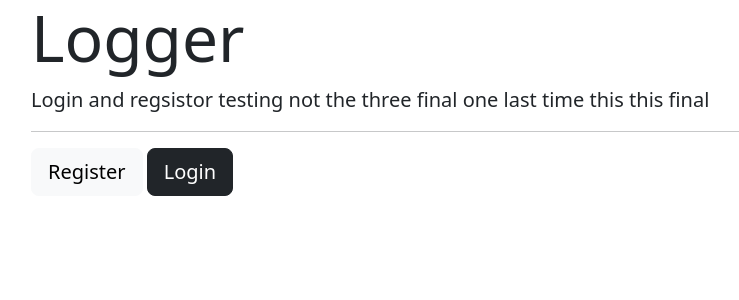
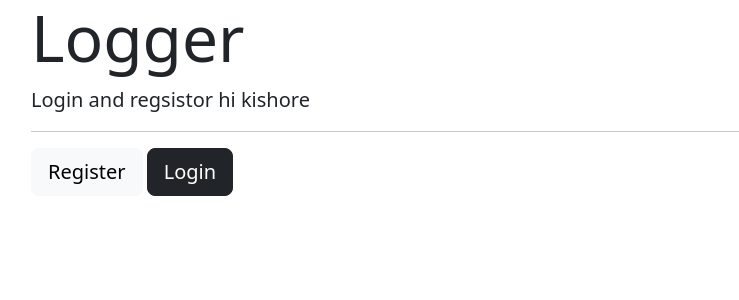
Before and after one commit to NGamerHere/logger, a Node server app: page / in a window 1280 px wide. Shown: the top 300 px of the page, without its empty margins (51-790 px from the left). Run offline with Node 20, Linux system fonts and the light colour scheme; some libraries are stand-ins or nearby versions.

Commit message:
small update

```diff
--- a/views/main.ejs
+++ b/views/main.ejs
@@ -10,7 +10,7 @@
     <div class="container">
         <i class="fas fa-key fa-6x"></i>
         <h1 class="display-3">Logger</h1>
-        <p class="lead">Login and regsistor testing not the three final one last time this this final </p>
+        <p class="lead">Login and regsistor hi kishore </p>
         <hr>
         <%if(newShow){%>
         <a class="btn btn-light btn-lg" href="/registration" role="button">Register</a>
```
